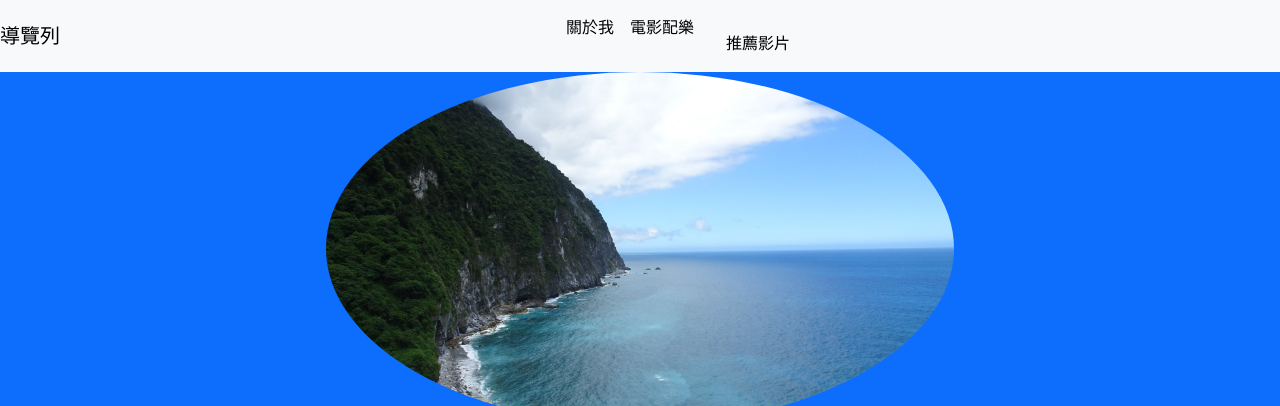
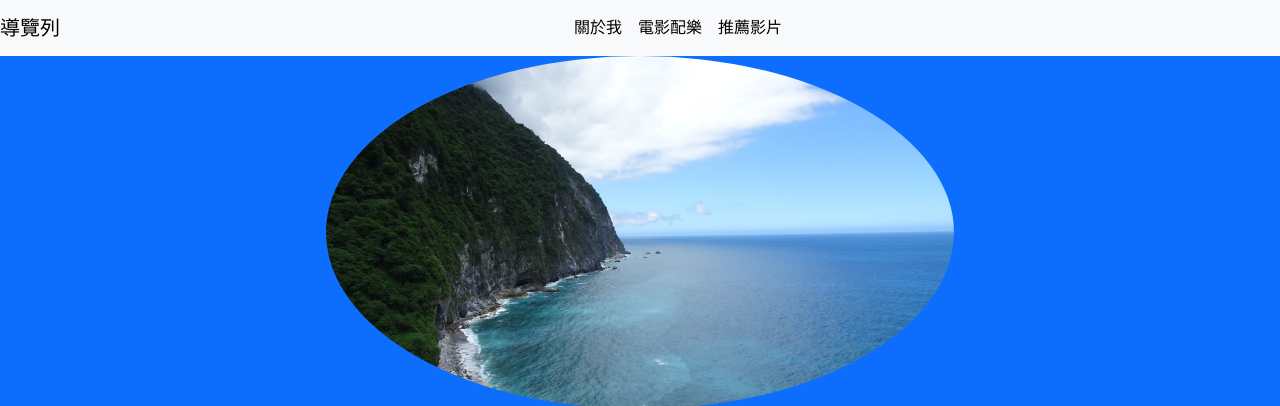
Before and after one commit to abcjin10/aboutme, a plain HTML site: page rwd.html in a window 1280 px wide. Shown: the top 406 px of the page. Drawn offline with nearby package versions, Linux system fonts and the light colour scheme.

Commit message:
修改版

```diff
--- a/rwd.html
+++ b/rwd.html
@@ -41,7 +41,7 @@
 
 	<ul class="navbar-nav">
 		<li class="nav-item"><a href="#jin"class="nav-link active">關於我</a></li>
-		<li class="nav-item"><a href="#soundtrack"class="nav-link active">電影配樂</li>
+		<li class="nav-item"><a href="#soundtrack"class="nav-link active">電影配樂</a></li>
 		<li class="nav-item"><a href="#youtube"class="nav-link active">推薦影片</a></li>
 	</ul>
 	</div>
```
